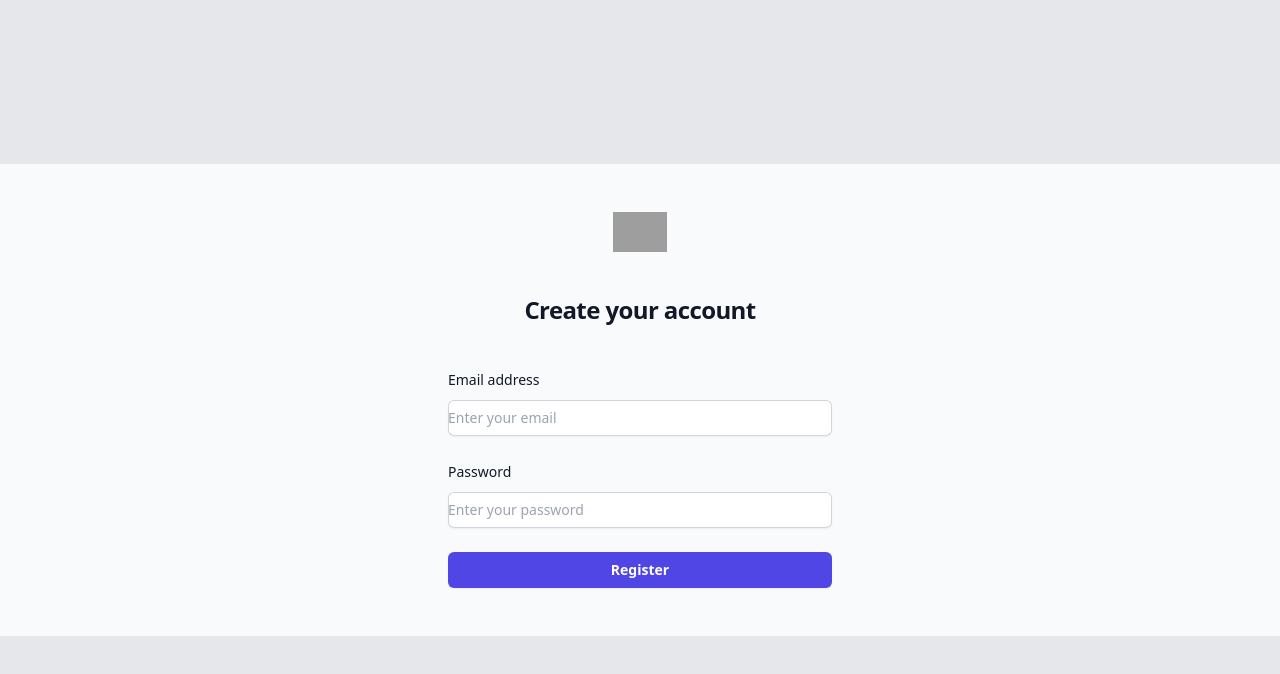
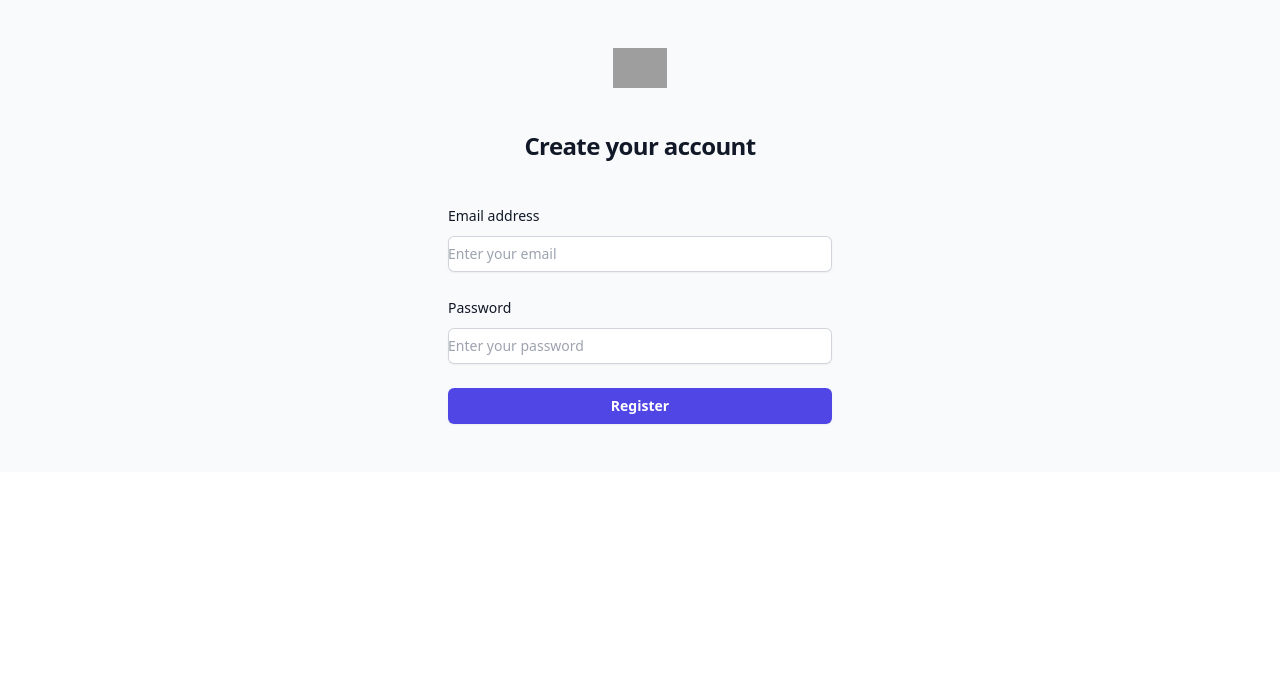
Before and after one commit to IrorI-166/Imaginary-Space-Station-E, a Next.js app: page /register in a window 1280 px wide. Shown: the top 674 px of the page. Built offline with nearby package versions, Linux system fonts and the light colour scheme; grey boxes are pictures that could not be loaded.

Commit message:
src/app/register/page.tsx Modified

```diff
--- a/src/app/register/page.tsx
+++ b/src/app/register/page.tsx
@@ -1,11 +1,18 @@
 //src/app/register/page.tsx
+
+//クライアントサイドで使用することを定義
+"use client";
 
 import AccountAuthForm from "@/components/AccountAuthForm";
 
 export default function RegisterPage() {
     return (
-        <div className="flex justify-center items-center min-h-screen bg-gray-200">
-            <AccountAuthForm action="/api/auth/register" buttonLabel="Register" />
-        </div>
+        <AccountAuthForm
+            action="/api/auth/register"
+            buttonLabel="Register"
+            onSuccess={(response) => console.log("Success:", response)
+            }
+            onError={(error) => console.error("Error:", error)}
+        />
     );
 }
```
